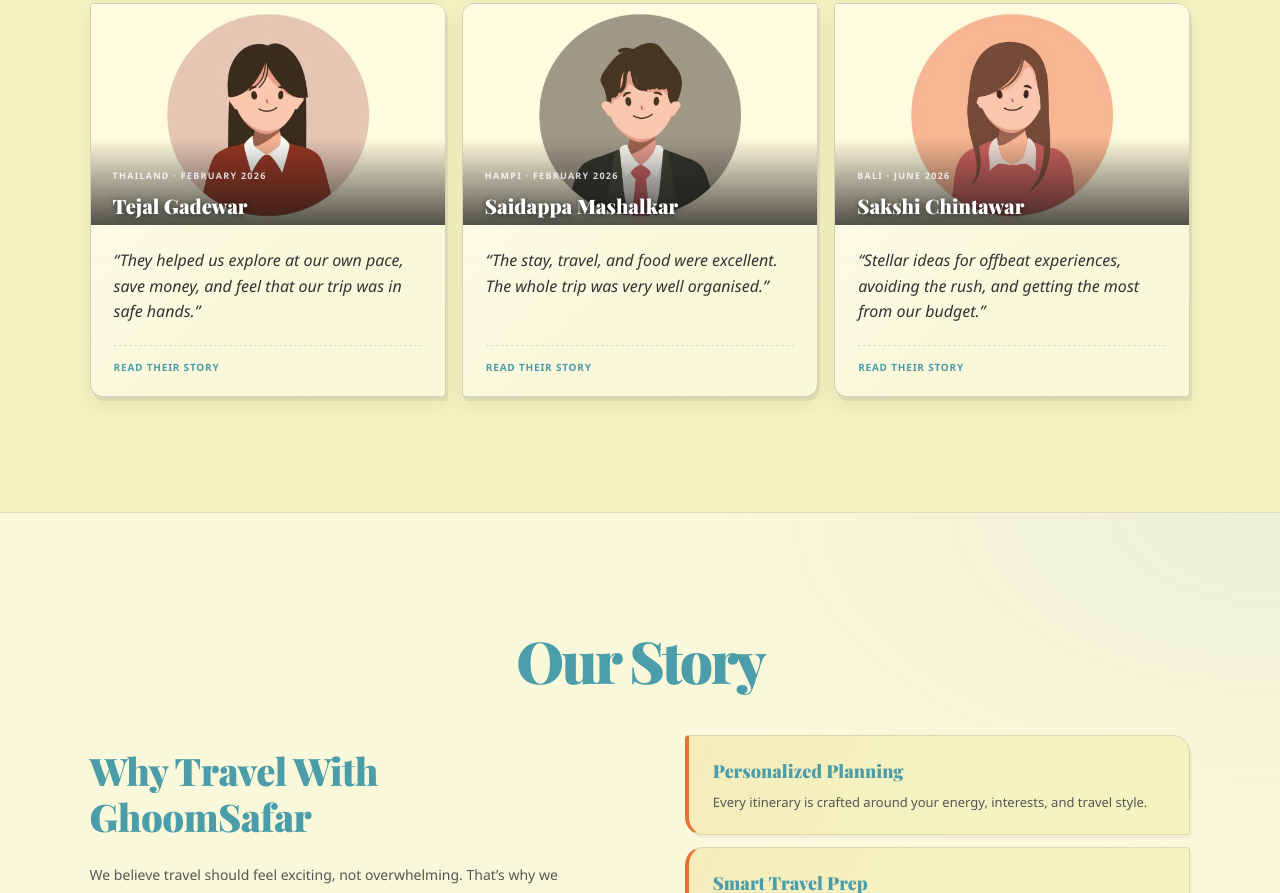
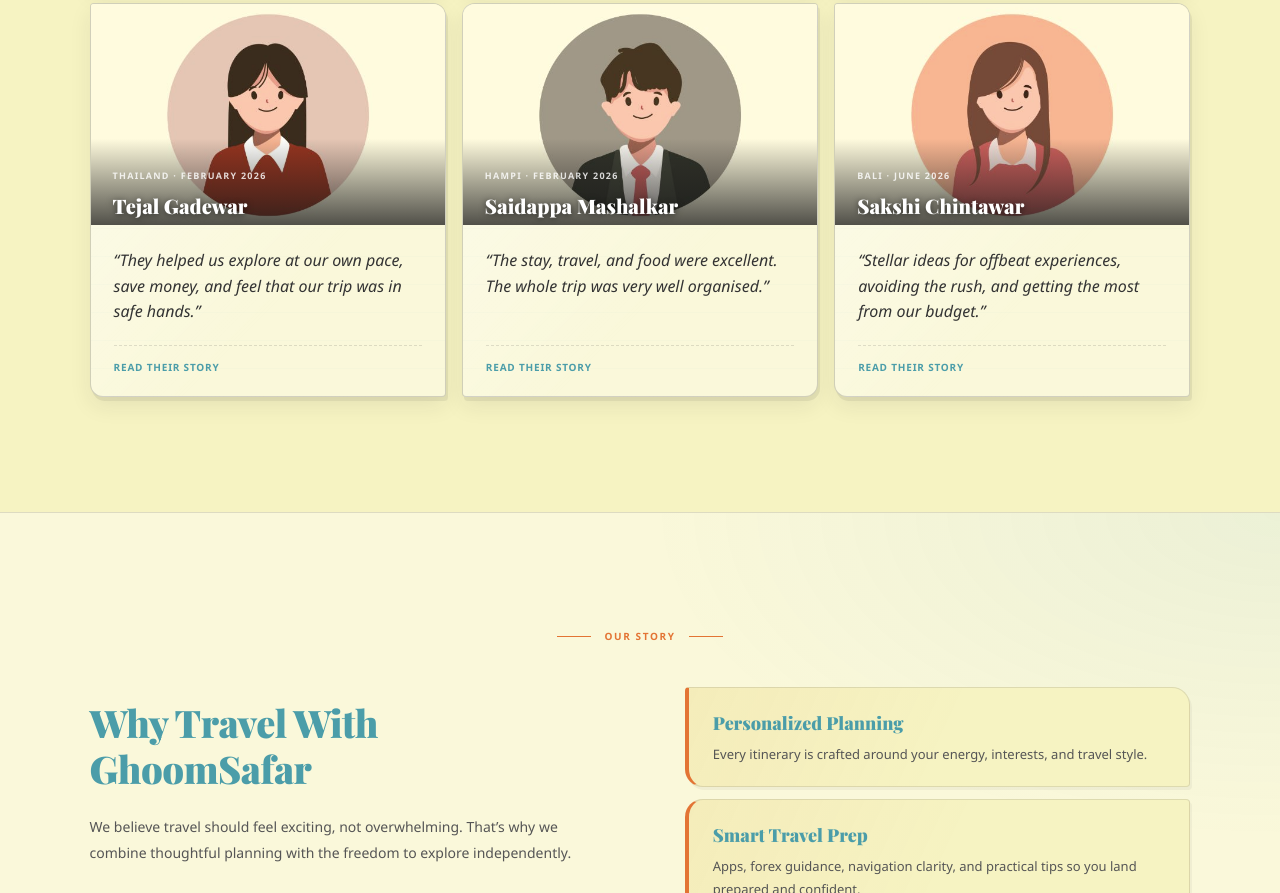
Before and after one commit to ghoomsafar/ghoomsafar-website, a plain HTML site: page index.html in a window 1280 px wide. Shown: the part 3085-3978 px from the top of the page. Drawn offline with nearby package versions, Linux system fonts and the light colour scheme; a web font is replaced by a local one.

Commit message:
Align section eyebrow styling
Co-authored-by: Copilot <223556219+Copilot@users.noreply.github.com>

```diff
--- a/ghoomsafar-premium.css
+++ b/ghoomsafar-premium.css
@@ -620,7 +620,7 @@ nav a.nav-cta:hover {
 }
 
 .portfolio-heading .geography-eyebrow {
-	justify-content: flex-start;
+	justify-content: center;
 	margin-bottom: 15px;
 }
 
@@ -757,9 +757,9 @@ nav a.nav-cta:hover {
 		var(--gs-white);
 }
 
-.section-about > .section-title {
+.section-about > .section-eyebrow {
+	justify-content: center;
 	margin-bottom: 42px;
-	text-align: center;
 }
 
 .about-container {
@@ -1200,7 +1200,7 @@ footer {
 		gap: 38px;
 	}
 
-	.section-about > .section-title {
+	.section-about > .section-eyebrow {
 		margin-bottom: 30px;
 	}
 
--- a/index.html
+++ b/index.html
@@ -400,6 +400,7 @@ Free HTML CSS Template
                         <div class="geography-eyebrow">
                             <span class="geo-line"></span>
                             <span class="geo-label">NOTES FROM THE ROAD</span>
+                            <span class="geo-line"></span>
                         </div>
                         <h2 class="section-title">Journeys We’ve Curated</h2>
                     </div>
@@ -520,7 +521,11 @@ Free HTML CSS Template
 
         <!-- ABOUT SECTION -->
         <section id="about" class="section-about">
-            <h2 class="section-title">Our Story</h2>
+            <h2 class="geography-eyebrow section-eyebrow">
+                <span class="geo-line"></span>
+                <span class="geo-label">OUR STORY</span>
+                <span class="geo-line"></span>
+            </h2>
             <div class="about-container">
                 <div class="about-content">
                     <h3>Why Travel With GhoomSafar</h3>
```
